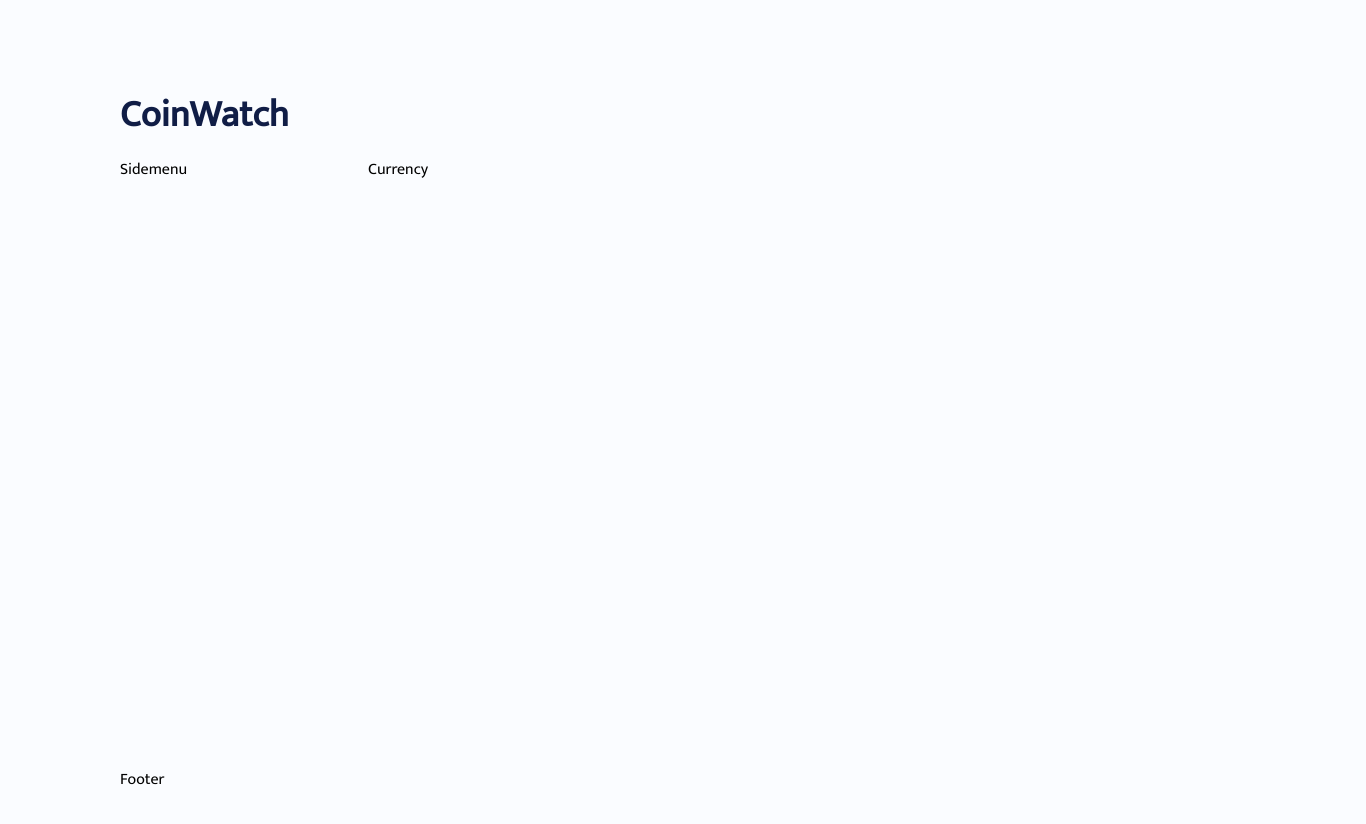
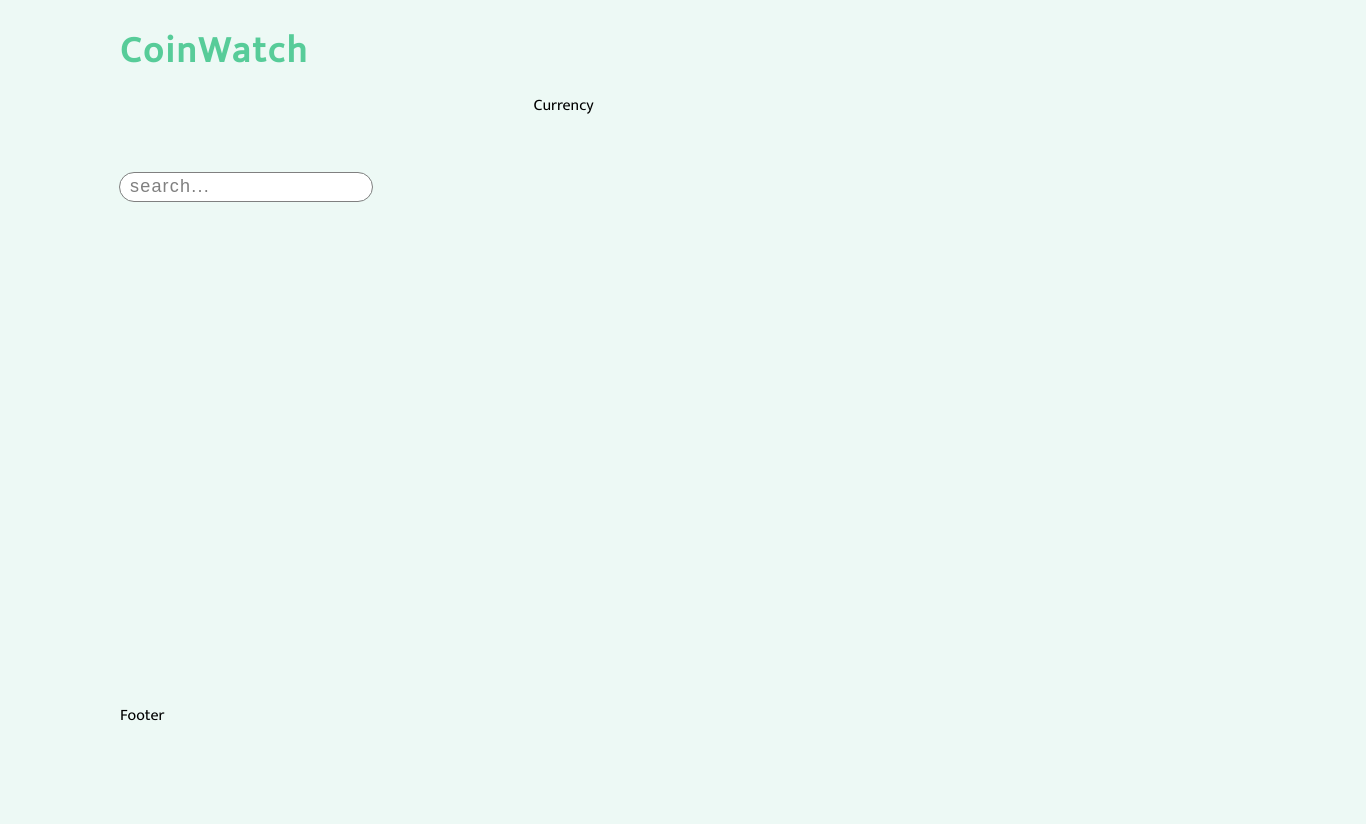
Before and after one commit to hrutik7/zapit, a Next.js app: page / in a window 1280 px wide. Shown: the top 824 px of the page, 1366 px wide, since content can reach past the window. After the commit the page ends 800 px from the top, so only its background shows below. Built offline with nearby package versions, Linux system fonts and the light colour scheme.

Commit message:
input color style

```diff
--- a/package.json
+++ b/package.json
@@ -13,6 +13,7 @@
     "eslint-config-next": "13.2.4",
     "next": "13.2.4",
     "react": "18.2.0",
-    "react-dom": "18.2.0"
+    "react-dom": "18.2.0",
+    "tailwindcss": "^3.2.7"
   }
 }
--- a/src/components/sidemenu/Sidemenu.jsx
+++ b/src/components/sidemenu/Sidemenu.jsx
@@ -1,9 +1,11 @@
-import React from 'react'
-
+import React from "react";
+import styles from "../../styles/sidemenu.module.css";
 const Sidemenu = () => {
   return (
-    <div>Sidemenu</div>
-  )
-}
+    <div className={styles.sidemenu}>
+      <input type="text" placeholder="search..." />
+    </div>
+  );
+};
 
-export default Sidemenu
+export default Sidemenu;
--- a/src/styles/Home.module.css
+++ b/src/styles/Home.module.css
@@ -7,7 +7,7 @@
   gap: 10px;
   /* background-color: #2196F3; */
   padding: 10px;
-  width: 100%;
+  width: 98%;
 }
 .navbar{
     grid-area: navbar;
--- a/src/styles/Navbar.module.css
+++ b/src/styles/Navbar.module.css
@@ -2,5 +2,6 @@
     /* background-color: red; */
     font-size: 37px;
     font-weight: bold;
-    color: #101d46;
+    color: #57CC99;
+    letter-spacing: 2.2px;
 }
--- a/src/styles/globals.css
+++ b/src/styles/globals.css
@@ -1,10 +1,10 @@
 @import url("https://fonts.googleapis.com/css2?family=EB+Garamond:wght@500&family=Manrope:wght@500&family=Mukta&display=swap");
 
 body {
-  background-color: #fafcff;
+  background-color: #EDF9F5;
   margin-left: 100px;
   margin-right: 100px;
-  margin-top: 5%;
+  margin-top: 0%;
   font-family: "EB Garamond", serif;
   font-family: "Manrope", sans-serif;
   font-family: "Mukta", sans-serif;
@@ -35,5 +35,5 @@
 }
 
 #__next{
-  width: 357%;
+  width: 277%;
 }
--- a/src/styles/sidemenu.module.css
+++ b/src/styles/sidemenu.module.css
@@ -0,0 +1,44 @@
+@import url("https://fonts.googleapis.com/css2?family=EB+Garamond:wght@500&family=Manrope:wght@500&family=Mukta&display=swap");
+.sidemenu {
+  display: flex;
+}
+
+.sidemenu li {
+  margin-top: 15%;
+  flex-direction: column;
+}
+.sidemenu input {
+  font-size: 18px;
+  padding: 10px;
+  background: white;
+  border: none;
+  border-radius: 3px;
+  outline: 1px solid grey !important;
+  border-radius: 50px;
+  height: 8px;
+  margin-top: 20%;
+}
+.sidemenu ::placeholder {
+  color: grey ;
+  letter-spacing: 1.2px;
+}
+
+.sidemenu input:focus {
+  font-size: 18px;
+  padding: 10px;
+  background: #c7f9cc;
+  border: none;
+  border-radius: 3px;
+  outline: 1px solid #57CC99 !important;
+  border-radius: 50px;
+  height: 8px;
+  margin-top: 20%;
+}
+.input-focus::-webkit-input-placeholder  {
+  color: #c7f9cc ;
+  letter-spacing: 1.2px;
+}
+
+/* input{
+
+} */
```
Also changed, not shown: 1 other file (tests, documents, lock files or other folders).
